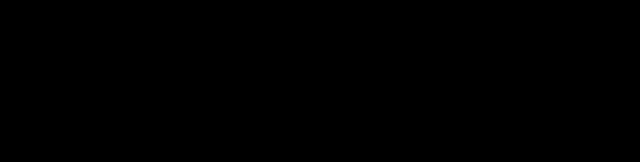
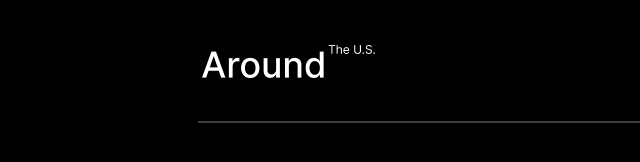
Before and after one commit to hotcheetoqueen/web_project_4, a plain HTML site: page index.html in a window 1280 px wide. Shown: the whole page, without its empty margins (0-640 px from the left). Drawn offline with Linux system fonts and the light colour scheme.

Commit message:
feat: create header

```diff
--- /dev/null
+++ b/blocks/header/__divider/header__divider.css
@@ -0,0 +1,7 @@
+.header__divider {
+    width: 882px;
+    height: 0px;
+    margin: 40px auto 0;
+    opacity: 0.7;
+    border: 1px solid #545454;
+}
--- /dev/null
+++ b/blocks/header/__logo/header__logo.css
@@ -0,0 +1,4 @@
+.header__logo {
+    margin-top: 45px;
+    margin-left: 202px;
+}
--- /dev/null
+++ b/blocks/header/header.css
@@ -0,0 +1,2 @@
+@import url('./__divider/header__divider.css');
+@import url('./__logo/header__logo.css');
--- a/index.html
+++ b/index.html
@@ -10,6 +10,9 @@
         <title>Around the U.S.</title>
     </head>
     <body class="page">
-
+        <header class="header">
+            <img class="header__logo" alt="Around the U.S. logo" src="./images/logoAroundUS.png">
+            <div class="header__divider"></div>
+        </header>
     </body>
 </html>
--- a/pages/index.css
+++ b/pages/index.css
@@ -1,3 +1,4 @@
 @import url('../vendor/normalize.css');
 @import url('../vendor/fonts/fonts.css');
 @import url('../blocks/page/page.css');
+@import url('../blocks/header/header.css');
```
